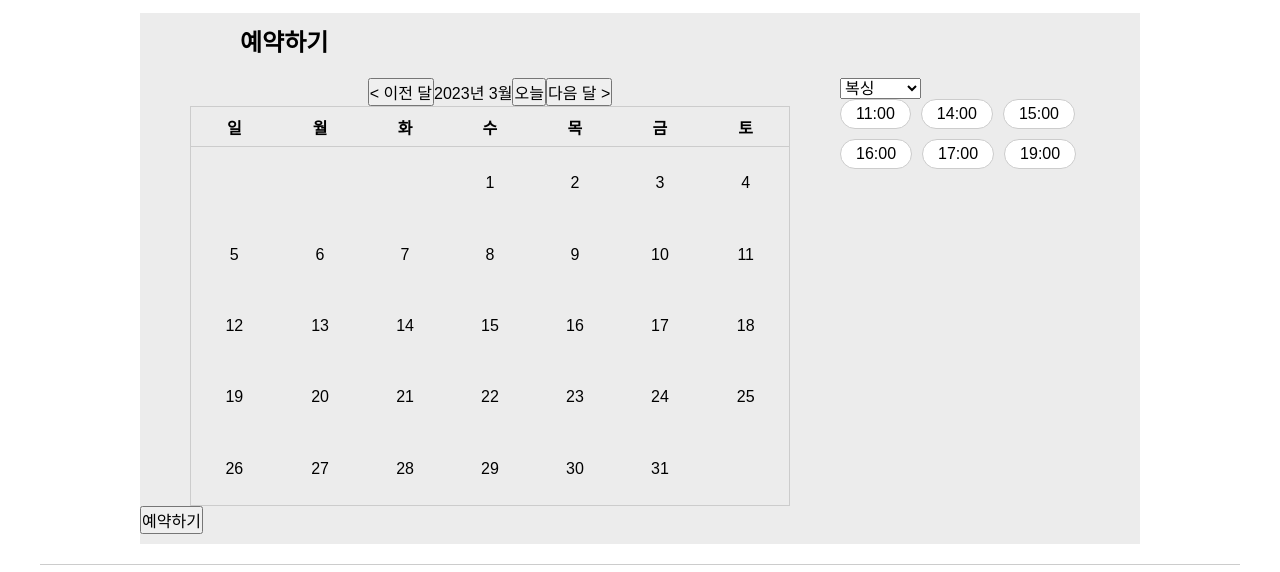
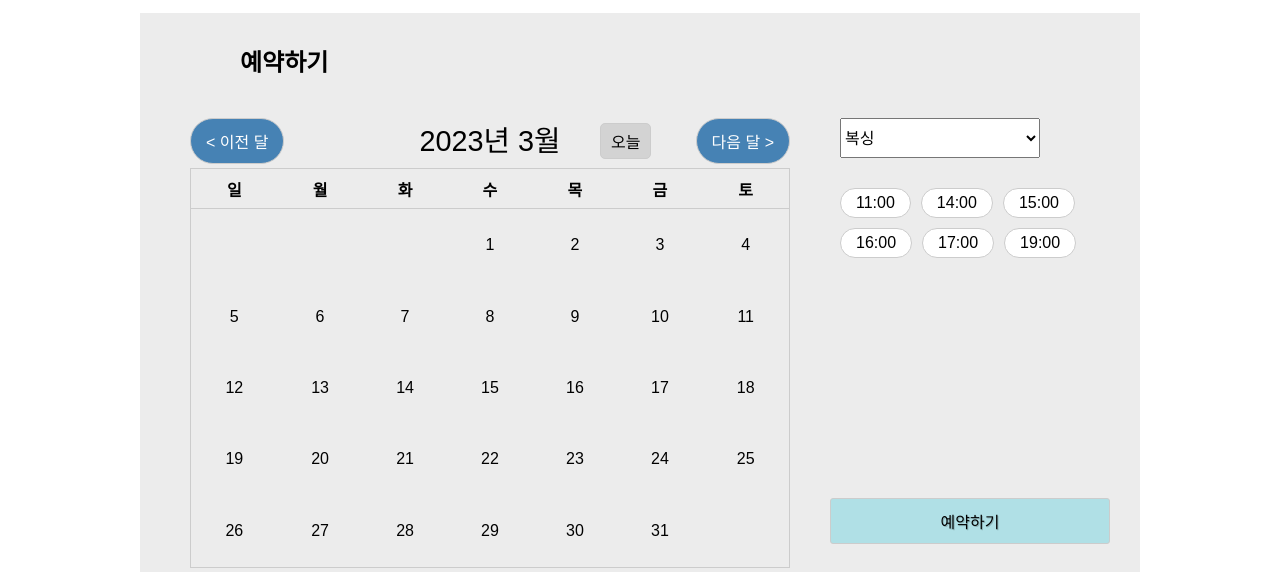
Before and after one commit to gmAnn00/sportsScheduleMaker, a plain HTML site: page reservation.html in a window 1280 px wide. Shown: the part 127-699 px from the top of the page. Drawn offline with Linux system fonts and the light colour scheme.

Commit message:
css 작성

```diff
--- a/css/reservation.css
+++ b/css/reservation.css
@@ -9,11 +9,12 @@
   margin-top: 20px;
   margin-bottom: 5px;
   padding-top: 10px;
-  padding-bottom: 10px;
+  padding-bottom: 40px;
 }
 #reservationArea h2 {
+  margin-top: 20px;
   margin-left: 100px;
-  margin-bottom: 20px;
+  margin-bottom: 40px;
 }
 #calendarContainer {
   width: 1000px;
@@ -30,6 +31,44 @@
   height: 400px;
   border: 1px solid #ccc;
 }
+.calDate {
+  height: 50px;
+  position: relative;
+}
+.calDate button {
+  display: inline-block;
+  padding: 10px 15px;
+  background: steelblue;
+  color: #fff;
+  border: 1px solid #ccc;
+  border-radius: 30px;
+}
+.calDate button:active {
+  border: 1px solid #000;
+}
+.calDate .prev {
+  position: absolute;
+  top: 0;
+  left: 0;
+}
+.calDate .next {
+  position: absolute;
+  top: 0;
+  right: 0;
+}
+.calDate .today {
+  padding: 5px 10px;
+  border-radius: 5px;
+  background: lightgray;
+  color: #000;
+  position: absolute;
+  top: 5px;
+  left: 410px;
+}
+.calDate span {
+  display: inline-block;
+  font-size: 1.8em;
+}
 .calWeek {
   height: 40px;
   border-bottom: 1px solid #ccc;
@@ -45,6 +84,12 @@
   /* border: 1px solid #ccc; */
   background: powderblue;
   color: #000;
+}
+#sports {
+  display: inline-block;
+  width: 200px;
+  height: 40px;
+  margin-bottom: 30px;
 }
 .reserveTimes {
   width: 300px;
@@ -67,3 +112,24 @@
   background: #333;
   color: #fff;
 }
+#BtnReserveArea {
+  position: relative;
+}
+#BtnReserveArea button {
+  display: inline-block;
+  width: 280px;
+  padding-top: 10px;
+  padding-bottom: 10px;
+  margin-top: 30px;
+  margin-bottom: 25px;
+  background: powderblue;
+  border: 1px solid #ccc;
+  border-radius: 3px;
+  text-shadow: 1px 1px 0 rgba(0, 0, 0, 0.2);
+  position: absolute;
+  top: -100px;
+  right: 30px;
+}
+#BtnReserveArea button:active {
+  border: 1px solid #000;
+}
--- a/js/reservation.js
+++ b/js/reservation.js
@@ -92,9 +92,9 @@ function calendarMaker(target, date) {
       "<button type='button' class='prev'>< 이전 달</button>" +
       "<span>" +
       year +
-      "</span>년 <span>" +
+      "년 " +
       month +
-      "</span>월" +
+      "월</span>" +
       "<button type='button' class='today'>오늘</button>" +
       "<button type='button' class='next'>다음 달 ></button>" +
       "</caption>" +
```
